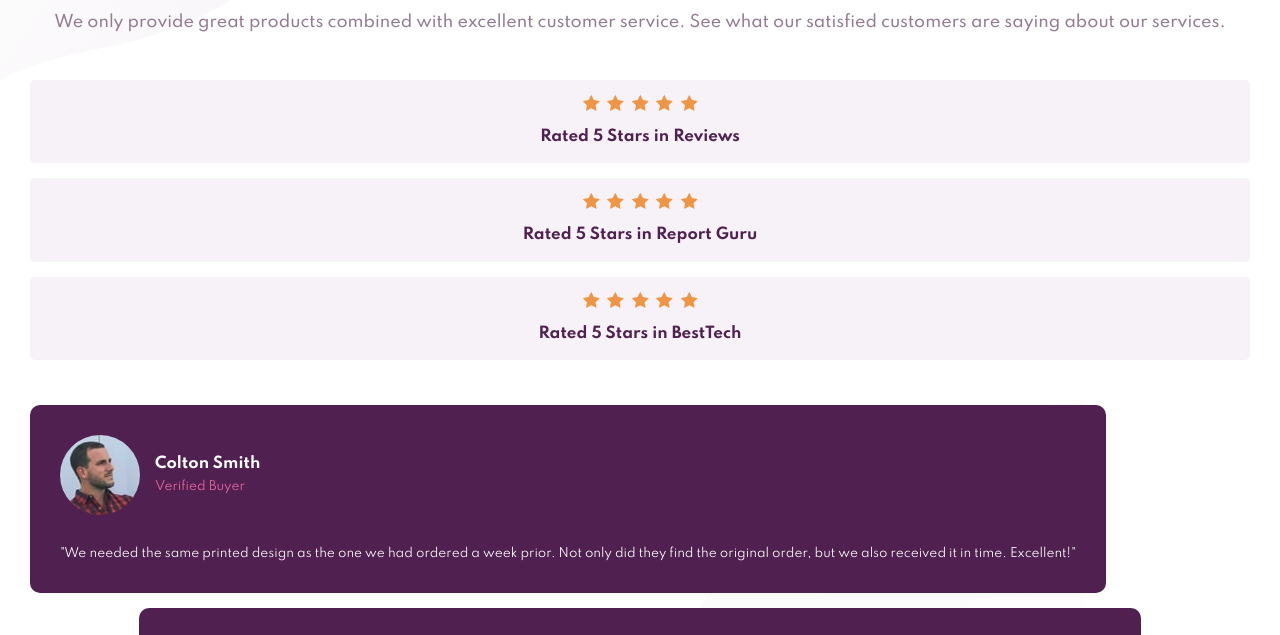
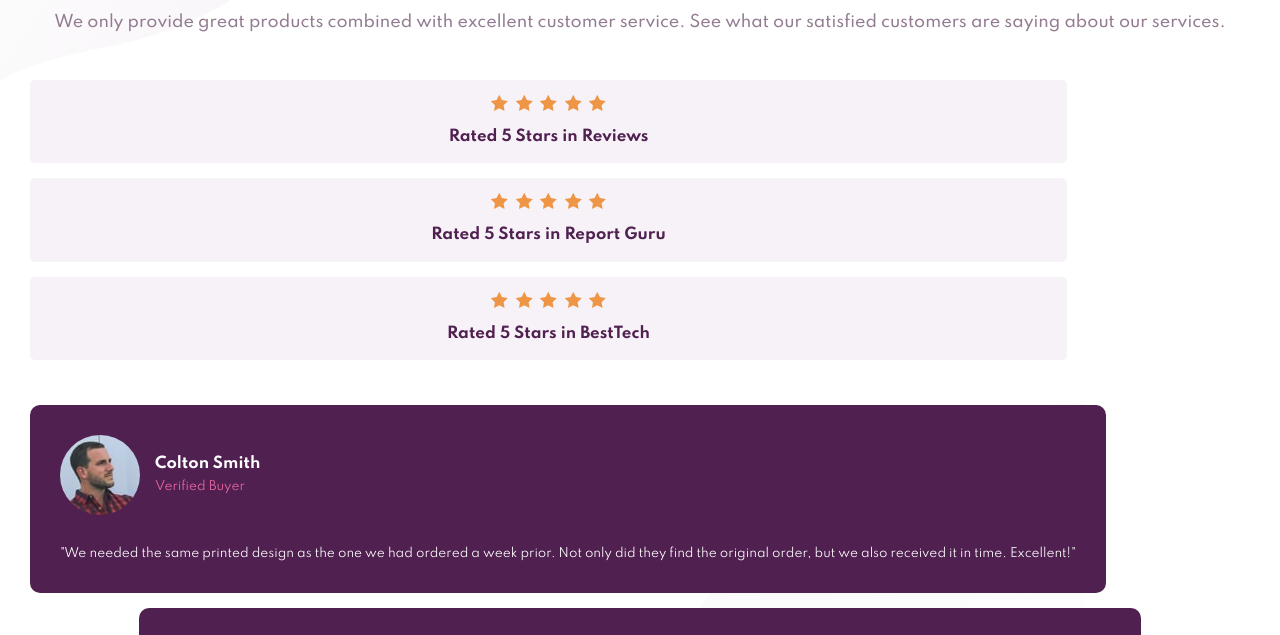
Before and after one commit to DawidBal/Social-proof-section, a plain HTML site: page index.html in a window 1280 px wide. Shown: the part 109-744 px from the top of the page. Drawn offline with Linux system fonts and the light colour scheme.

Commit message:
style: add width for rates in desktop version

```diff
--- a/scss/style.scss
+++ b/scss/style.scss
@@ -82,11 +82,13 @@ html {
 .c-rate {
   display: flex;
   align-items: center;
-  padding: 1rem 3rem 1rem 1rem;
+  width: 85%;
+  padding: 1rem;
   border-radius: 5px;
   color: var(--very-dark-magenta);
   font-weight: functions.setWeight(bold);
   background: var(--light-grayish-magenta);
+
   &:nth-child(1) {
     justify-self: flex-start;
   }
```
Also changed, not shown: css/style.css.
